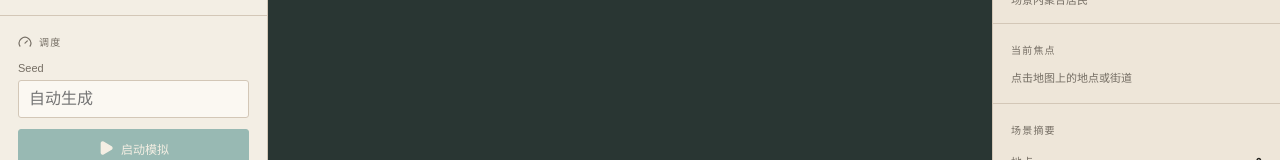
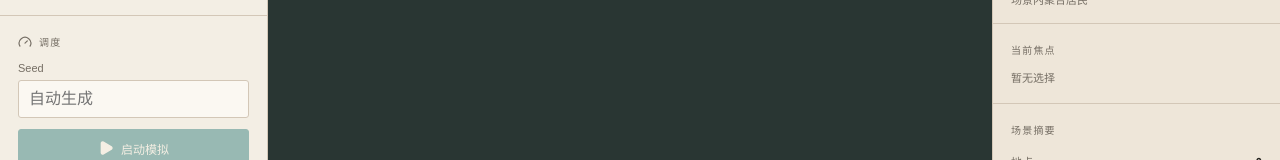
Before and after one commit to Porlain/world_simulation_2D, a Vue app in the folder frontend/: page / in a window 1280 px wide. Shown: the part 167-327 px from the top of the page. Built offline with nearby package versions, Linux system fonts and the light colour scheme; no server answers.

Commit message:
refine: simplify empty map states

```diff
--- a/frontend/src/App.vue
+++ b/frontend/src/App.vue
@@ -377,7 +377,7 @@ onUnmounted(clearTimers);
               <span class="focus-marker"></span>
               <strong>{{ featureName(selectedFeatureId) }}</strong>
             </div>
-            <div v-else class="empty-line">点击地图上的地点或街道</div>
+            <div v-else class="empty-line">暂无选择</div>
             <dl v-if="selectedLocation && displayedSnapshot && flowId" class="metric-list">
               <div><dt>地点存量</dt><dd>{{ formatNumber(displayedSnapshot.location_counts[selectedLocation.id]?.[flowId] ?? 0) }}</dd></div>
               <div><dt>坐标</dt><dd>{{ selectedLocation.position[0] }}, {{ selectedLocation.position[1] }}</dd></div>
--- a/frontend/src/CityMap.vue
+++ b/frontend/src/CityMap.vue
@@ -225,7 +225,7 @@ watch(() => [props.running, props.runRate], requestDraw);
 <template>
   <div ref="mapHost" class="city-map" aria-label="城市流量地图">
     <canvas ref="canvas" class="flow-canvas" aria-label="街道流量动画" role="img"></canvas>
-    <div v-if="!bundle" class="map-empty">选择一个场景开始</div>
+    <div v-if="!bundle" class="map-empty">暂无场景</div>
     <div class="map-legend" aria-label="流量图例">
       <span><i class="legend-dot legend-dot--clear"></i>通畅</span>
       <span><i class="legend-dot legend-dot--busy"></i>繁忙</span>
```
